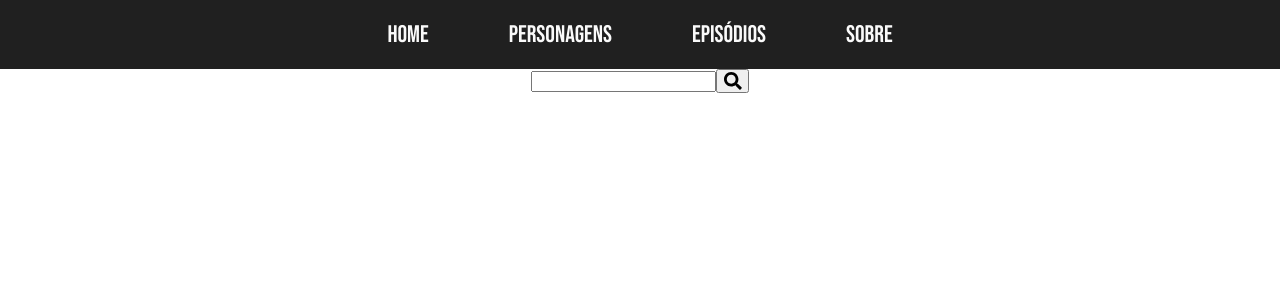
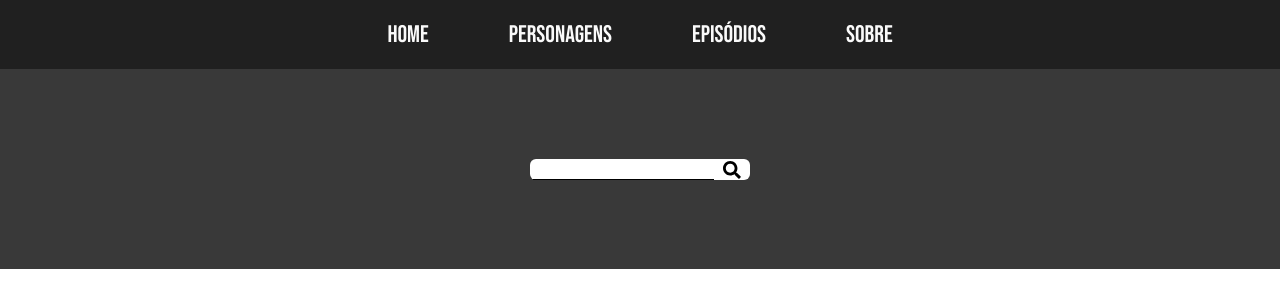
Before and after one commit to yasaf7/rick-morty-react, a React (Create React App) app: page /personagens in a window 1280 px wide. Shown: the top 308 px of the page. Built offline with nearby package versions, Linux system fonts and the light colour scheme; no server answers.

Commit message:
Atualizando pagina de busca de personagens

```diff
--- a/src/Pages/Personagens/index.js
+++ b/src/Pages/Personagens/index.js
@@ -1,42 +1,62 @@
-import React, { useEffect, useState } from 'react';
+import React, { useState } from 'react';
 import HeaderResponsive from '../../Components/HeaderResponsive';
 import api from '../../Api';
 import { FontAwesomeIcon } from '@fortawesome/react-fontawesome'
 import { faSearch } from '@fortawesome/free-solid-svg-icons'
+import './styles.css'
+import Card from '../../Components/Card'
 
 function Personagens() {
     const [data, setData] = useState(null);
     const [name, setName] = useState("");
 
-    useEffect(() => {
-        async function loadAll() {
-            let res = await api.getPersonagemByName();
-            setData(res.data)
-            console.log(data)
+    async function load() {
+        let res = await api.getPersonagemByName(name);
+        setData(res)
+    }
+
+    async function searchCharacter(event) {
+        event.preventDefault();
+        setData(null);
+        if (name) {
+            load();
         }
-        loadAll();
-    }, [data]);
+    }
 
-    function clickMouse(event) {
-        event.preventDefault();
-        console.log("Escolhendo o nome: ", name)
+
+    function handleName(event) {
+        setName(event.target.value);
     }
+
     return (
         <div>
             <HeaderResponsive />
             <div className="search-container">
-                <form onSubmit={clickMouse}>
-                    <input onChange={(e) => {
-                        setName(e.target.value);
-                    }} />
+                <form onSubmit={searchCharacter}>
+                    <input onChange={handleName} />
 
                     <button type="submit">
                         <FontAwesomeIcon icon={faSearch} size="lg" />
                     </button>
                 </form>
             </div>
+            <div className="results-container">
+                {data &&
+                    ((data.error)
+                        ? <h1>Busca não encontrada</h1>
+                        : data.results.map((item, key) => {
+                            return <Card
+                                key={key}
+                                id={item.id}
+                                img={item.image}
+                                name={item.name}
+                            />
+                        }))
+                }
+            </div>
         </div>
     )
+
 }
 
 export default Personagens;
--- /dev/null
+++ b/src/Pages/Personagens/styles.css
@@ -0,0 +1,31 @@
+.search-container{
+    height: 200px;
+    background-color: #393939;
+
+    display: flex;
+    justify-content: center;
+    align-items: center;
+}
+
+.search-container form{
+    border-radius: 6px;
+    background-color: #fff;
+    padding: 0px 3px;
+}
+
+.search-container form input{
+   outline: none;
+   border: 0;
+   border-bottom: 1px solid black;
+   margin-right: 3px;
+}
+
+.search-container form button{
+    background-color: transparent;
+    border: 0;
+}
+
+.search-container form button:hover{
+    cursor: pointer;
+    background-color: #efefef;
+}
```
